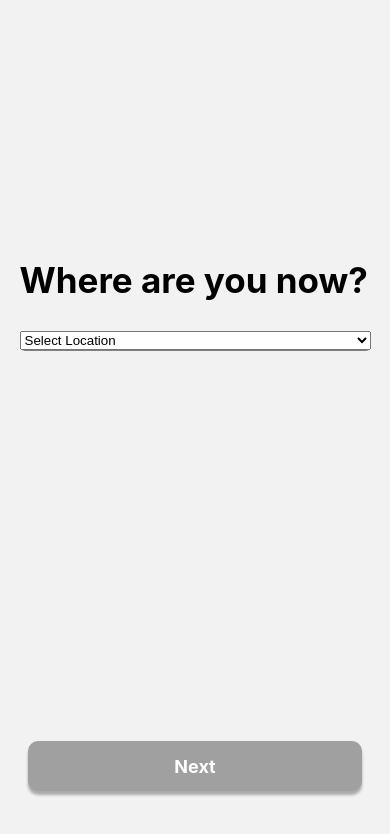
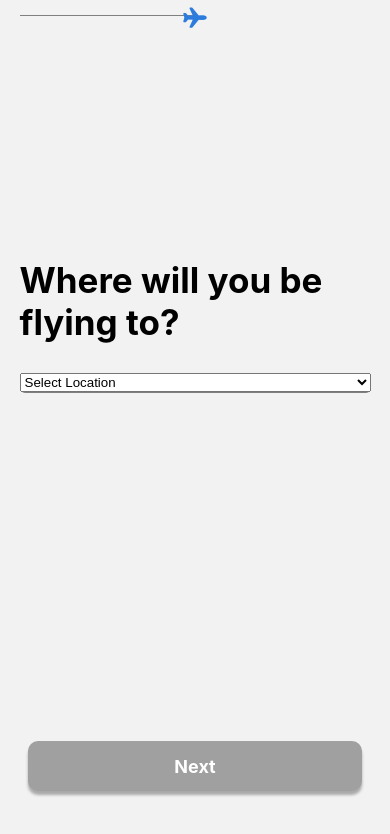
Before and after one commit to BrightCoders-Institute/reto-reservacion-de-vuelos-team-1-radiant, a React Native app: screen /FlightDestinationScreen in a window 390 px wide. Shown: the top 834 px of the page. Built offline with nearby package versions, Linux system fonts and the light colour scheme.

Commit message:
WhereAreYouScreen and FlightDestinationScreen finished
Co-authored-by: OrlandoLeso <landillo@users.noreply.github.com>
Co-authored-by: Iván Caetano <IvanCa27@users.noreply.github.com>
Co-authored-by: Arnoldo Magaña <AMCernas@users.noreply.github.com>

```diff
--- a/package.json
+++ b/package.json
@@ -18,6 +18,7 @@
     "firebase": "^9.23.0",
     "react": "18.2.0",
     "react-native": "0.71.11",
+    "react-native-calendars": "^1.1299.0",
     "react-native-gesture-handler": "^2.12.0",
     "react-native-safe-area-context": "^4.6.3",
     "react-native-screens": "^3.22.0",
--- a/src/appTheme/AppTheme.tsx
+++ b/src/appTheme/AppTheme.tsx
@@ -1,4 +1,6 @@
-import { StyleSheet } from "react-native";
+import { StyleSheet } from 'react-native';
+import { flightInfoHeight, rest } from '../helpers/DataDestinyDimensions';
+
 
 
 const styles = StyleSheet.create({
@@ -200,7 +202,7 @@ const styles = StyleSheet.create({
     justifyContent: 'center',
   },
   activityIndicator: {
-    transform: [{scale: 2.5}],
+    transform: [{ scale: 2.5 }],
     marginVertical: 25,
   },
   iconContainer: {
@@ -250,22 +252,34 @@ const styles = StyleSheet.create({
 
   //FLIGHT INFO
   flightinfoMainContainer: {},
+
   flightInfoContainer: {
     flexDirection: 'row',
     justifyContent: 'space-between',
     paddingVertical: 10,
+    marginBottom: 10,
+  },
+  alignRight: {
+    alignItems: 'flex-end',
+  },
+  flightInfoTextContainer: {
+    width: '50%',
     borderStyle: 'solid',
     borderBottomWidth: 0.5,
     borderBottomColor: 'grey',
-    marginBottom: 10,
   },
   flightInfoIconContainer: {
-    justifyContent: 'center',
+    position: 'absolute',
+    top: '60%',
+    left: '50%',
+    transform: [{ translateX: -12.5 }, { translateY: -12.5 }], //Move Y
   },
   flightInfoAbbrev: {
     fontWeight: '700',
     fontSize: 25,
     color: '#000',
+  },
+  flightInfoCountry: {
     marginBottom: 5,
   },
   passengerInfo: {
@@ -276,6 +290,20 @@ const styles = StyleSheet.create({
     color: '#000',
   },
 
+  // BOOKING SCREENS
+  flightBookingInfo: {
+    flex: 0.3,
+    maxHeight: flightInfoHeight,
+  },
+  selectionBookingField: {
+    flex: 0.7,
+    maxHeight: rest,
+  },
+
+  bookingScreensButton: {
+    marginBottom: '15%',
+  },
+
   //WERE ARE YOU NOW STYLES
   whereAreYouContainer: {
     flex: 1,
--- a/src/components/ButtonPrimary.tsx
+++ b/src/components/ButtonPrimary.tsx
@@ -4,9 +4,10 @@ import { ButtonProps } from '../interfaces/interfaces';
 import styles from '../appTheme/AppTheme';
 
 
-export const ButtonPrimary = ({ title, onPress, imgSource, isValid}: ButtonProps) => {
+export const ButtonPrimary = ({ title, onPress, imgSource, isValid, disabled }: ButtonProps) => {
     return (
         <TouchableOpacity
+            disabled={disabled}
             style={[
                 styles.buttonContainer,
                 isValid ? styles.primaryButtonValid : styles.primaryButtonInvalid,
--- a/src/components/FlightInfo.tsx
+++ b/src/components/FlightInfo.tsx
@@ -1,40 +1,23 @@
 import React from 'react';
-import {View, Text} from 'react-native';
+import { View, Text } from 'react-native';
 import styles from '../appTheme/AppTheme';
-import Icon from 'react-native-vector-icons/Ionicons';
-
 interface FlightProps {
   selectedFlight: any;
+  alignRight?: boolean; //Just for align the destination info on the right
 }
 
-const FlightInfo = ({selectedFlight}: FlightProps) => {
+const FlightInfo = ({ selectedFlight, alignRight }: FlightProps) => {
   return (
     <View style={styles.flightinfoMainContainer}>
-
-      <View /*style={styles.flightInfoContainer}*/>
-        <View>
+      <View style={alignRight && styles.alignRight}>
         <Text style={styles.flightInfoAbbrev}>
           {selectedFlight ? selectedFlight.cityAbbreviation : ''}
         </Text>
-          <Text>
+        <Text style={styles.flightInfoCountry}>
           {selectedFlight ? selectedFlight.countryName : ''}
         </Text>
       </View>
 
-        {/* <View style={styles.flightInfoIconContainer}>
-          <Icon name={'airplane'} size={25} color={'#2D7BDD'} />
-        </View> */}
-       <View>
-          <Text style={styles.flightInfoAbbrev}>
-            {/* {selectedFlight ? selectedFlight.cityAbbreviation : ''} */}
-          </Text>
-          <Text>
-            {/* {selectedFlight ? selectedFlight.countryName : ''} */}
-          </Text>
-        </View>
-
-
-        </View>
 
       {/* <View style={styles.passengerInfo}>
         <Text style={styles.passengerInfoText}>September 3, 2020</Text>
--- /dev/null
+++ b/src/helpers/DataDestinyDimensions.js
@@ -0,0 +1,7 @@
+import { Dimensions } from 'react-native';
+
+const screenHeight = Dimensions.get('window').height;
+const flightInfoHeight = 0.3 * screenHeight;
+const rest = screenHeight - flightInfoHeight;
+
+export { screenHeight, flightInfoHeight, rest };
--- a/src/interfaces/interfaces.tsx
+++ b/src/interfaces/interfaces.tsx
@@ -25,6 +25,7 @@ export interface ButtonProps {
   onPress?: () => void;
   isValid?: boolean;
   imgSource?: any;
+  disabled?: boolean;
 
 }
 
--- a/src/screens/FlightDestinationScreen.tsx
+++ b/src/screens/FlightDestinationScreen.tsx
@@ -1,56 +1,62 @@
-import React, { useState } from 'react'
-import { Dimensions, Text, View } from 'react-native'
-import { SubTitle } from '../components/SubTitle'
-import { StackScreenProps } from '@react-navigation/stack'
-import styles from '../appTheme/AppTheme'
-import FlightInfo from '../components/FlightInfo'
-import { OriginDropDown } from '../components/OriginDropDown'
-import { ButtonPrimary } from '../components/ButtonPrimary'
-
-interface Props extends StackScreenProps<any, any>{};
-
-export const FlightDestinationScreen = ({navigation} : any) => {
-  const screenHeight = Dimensions.get('window').height;
-  const flightInfoHeight = 0.3 * screenHeight;
-  const rest = screenHeight - flightInfoHeight;
-
-  const [selectedFlight, setSelectedFlight] = useState(null);
+import React, { useState } from 'react';
+import { View } from 'react-native';
+import { SubTitle } from '../components/SubTitle';
+import { StackScreenProps } from '@react-navigation/stack';
+import styles from '../appTheme/AppTheme';
+import FlightInfo from '../components/FlightInfo';
+import { OriginDropDown } from '../components/OriginDropDown';
+import { ButtonPrimary } from '../components/ButtonPrimary';
+import Icon from 'react-native-vector-icons/Ionicons';
 
 
-  const handleSelectFlight = (flight: any) => {
-    setSelectedFlight(flight);
-  }
+
+interface Props extends StackScreenProps<any, any> { }
+
+export const FlightDestinationScreen = ({ navigation, route }: Props) => {
+
+  const [selectedFlightOrigin, setSelectedFlightOrigin] = useState(route.params?.selectedFlight || null);
+  const [selectedFlightDestination, setSelectedFlightDestination] = useState(null);
+
+  const handleSelectFlightDestination = (flight: any) => {
+    setSelectedFlightDestination(flight);
+  };
 
 
   return (
     <View style={styles.whereAreYouContainer}>
-      <View style={{flex: 0.3, maxHeight: flightInfoHeight}}>
-        <View>
+      <View style={styles.flightBookingInfo}>
+        <View style={styles.flightInfoContainer}>
 
-        {selectedFlight ? <FlightInfo selectedFlight={selectedFlight} />
-          : null}
-        <View>
+          <View style={styles.flightInfoTextContainer}>
+            <FlightInfo selectedFlight={selectedFlightOrigin} />
+          </View>
 
-        </View>
+          <View style={styles.flightInfoIconContainer}>
+            <Icon name={'airplane'} size={25} color={'#2D7BDD'} />
+          </View>
+
+          {selectedFlightDestination ?
+            <View style={styles.flightInfoTextContainer}>
+              <FlightInfo selectedFlight={selectedFlightDestination} alignRight={true} />
+            </View>
+            : null}
 
         </View>
       </View>
 
-
-
-      <View style={{flex: 0.7, maxHeight: rest}}>
-        <SubTitle text="Where are you now?" />
-        <OriginDropDown onSelectFlight={handleSelectFlight} />
+      <View style={styles.selectionBookingField}>
+        <SubTitle text="Where will you be flying to?" />
+        <OriginDropDown
+          onSelectFlight={handleSelectFlightDestination} />
       </View>
 
-      {
-      /* <View style={{flex: 0.7, maxHeight: rest}}>
-        <SubTitle text="Where will you be flying to?" />
-      </View> */}
-
-      <View style={{marginBottom: '15%'}}>
-        <ButtonPrimary title="Next" onPress={() => navigation.navigate('WhereAreYouScreen')}/>
+      <View style={styles.bookingScreensButton}>
+        <ButtonPrimary
+          title="Next"
+          isValid={selectedFlightDestination ? true : false}
+          disabled={selectedFlightDestination ? false : true}
+          onPress={() => navigation.navigate('WhereAreYouScreen')} />
       </View>
     </View>
   );
-}
+};
--- a/src/screens/WhereAreYouScreen.tsx
+++ b/src/screens/WhereAreYouScreen.tsx
@@ -1,65 +1,50 @@
-import React, {useState} from 'react'
-import { View, Dimensions} from 'react-native'
-import { OriginDropDown } from '../components/OriginDropDown'
-import { ButtonPrimary } from '../components/ButtonPrimary'
+import React, { useState } from 'react';
+import { View } from 'react-native';
+import { OriginDropDown } from '../components/OriginDropDown';
+import { ButtonPrimary } from '../components/ButtonPrimary';
 import styles from '../appTheme/AppTheme';
 import FlightInfo from '../components/FlightInfo';
 import { SubTitle } from '../components/SubTitle';
 import Icon from 'react-native-vector-icons/Ionicons';
 
 
-export const WhereAreYouScreen = ({navigation} : any) => {
+export const WhereAreYouScreen = ({ navigation }: any) => {
 
-  const screenHeight = Dimensions.get('window').height;
-  const flightInfoHeight = 0.3 * screenHeight;
-  const rest = screenHeight - flightInfoHeight;
-
-  const [selectedFlight, setSelectedFlight] = useState(null);
-  const [isValid, setIsValid] = useState(false)
-
+  const [selectedFlightOrigin, setSelectedFlightOrigin] = useState(null);
 
   const handleSelectFlight = (flight: any) => {
-    setSelectedFlight(flight);
-  }
-
-  const handleNext = () => {
+    setSelectedFlightOrigin(flight);
   };
-
 
   return (
     <View style={styles.whereAreYouContainer}>
-      <View style={{flex: 0.3, maxHeight: flightInfoHeight}}>
-        <View>
+      <View style={styles.flightBookingInfo}>
+        {selectedFlightOrigin ?
+          <View style={styles.flightInfoContainer}>
 
-        {selectedFlight ? <FlightInfo selectedFlight={selectedFlight} />
+            <View style={styles.flightInfoTextContainer}>
+              <FlightInfo selectedFlight={selectedFlightOrigin} />
+            </View>
+
+            <View style={styles.flightInfoIconContainer}>
+              <Icon name={'airplane'} size={25} color={'#2D7BDD'} />
+            </View>
+
+          </View>
           : null}
-
-        {selectedFlight ? <View style={styles.flightInfoIconContainer}>
-          <Icon name={'airplane'} size={25} color={'#2D7BDD'} />
-        </View>
-        : null}
-
-        <View>
-
-        </View>
-
-        </View>
       </View>
 
-
-
-      <View style={{flex: 0.7, maxHeight: rest}}>
+      <View style={styles.selectionBookingField}>
         <SubTitle text="Where are you now?" />
         <OriginDropDown onSelectFlight={handleSelectFlight} />
       </View>
 
-      {
-      /* <View style={{flex: 0.7, maxHeight: rest}}>
-        <SubTitle text="Where will you be flying to?" />
-      </View> */}
-
-      <View style={{marginBottom: '15%'}}>
-        <ButtonPrimary title="Next" onPress={() => navigation.navigate('FlightDestinationScreen')}/>
+      <View style={styles.bookingScreensButton}>
+        <ButtonPrimary
+          title="Next"
+          isValid={selectedFlightOrigin ? true : false}
+          disabled={selectedFlightOrigin ? false : true}
+          onPress={() => navigation.navigate('FlightDestinationScreen', { selectedFlight: selectedFlightOrigin })} />
       </View>
     </View>
   );
```
Also changed, not shown: src/components/OriginDropDown.tsx (+5 -7 lines), src/navigation/StackNavigator.tsx (+10 -7 lines), src/screens/LogInScreen.tsx (+13 -12 lines), 1 other file (tests, documents, lock files or other folders). Lines whose indentation alone changed are shown as unchanged.
